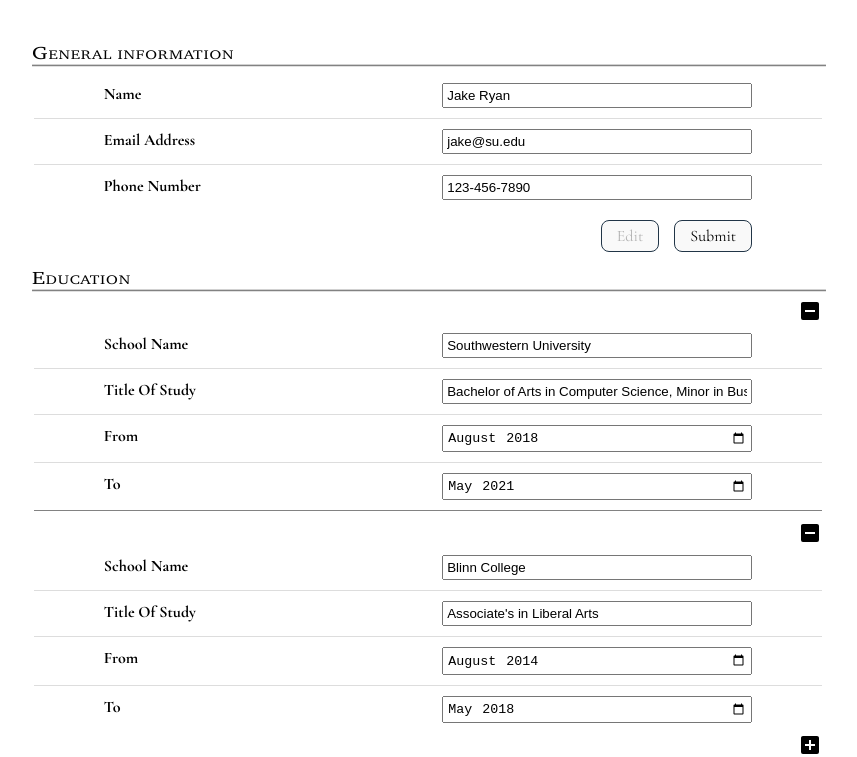
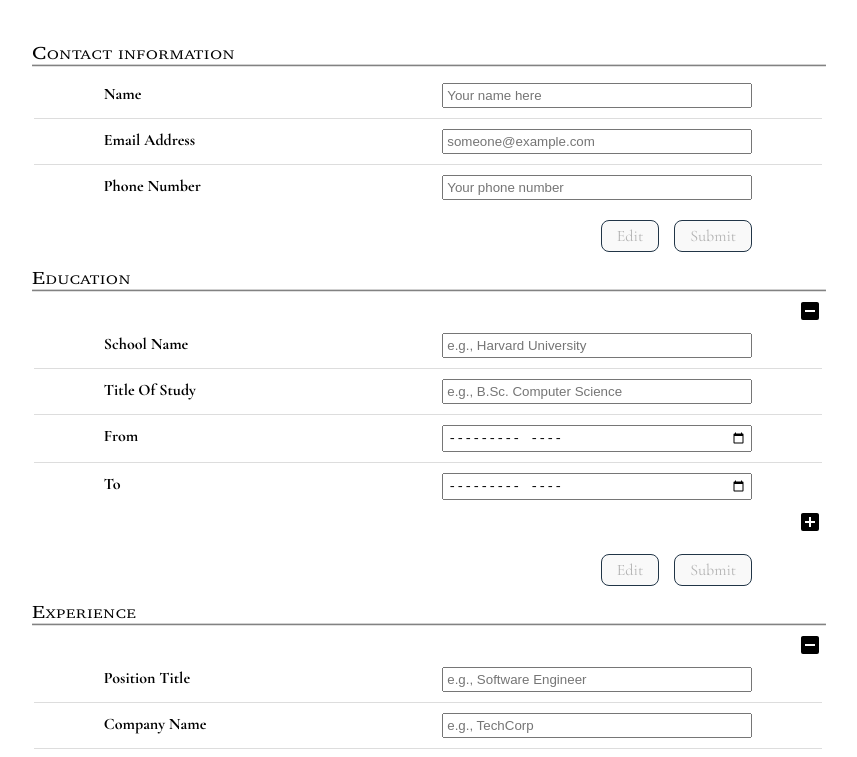
Before and after one commit to Maddily/cv-generator, a React (Vite) app: page / in a window 1280 px wide. Shown: the top 757 px of the page, without its empty margins (212-1069 px from the left). Built offline with nearby package versions, Linux system fonts and the light colour scheme.

Commit message:
Hide contact section header in preview mode

```diff
--- a/src/components/Form.jsx
+++ b/src/components/Form.jsx
@@ -30,45 +30,25 @@ export default function Form({
   setIsEditingPracticalExpCaller,
 }) {
   const [generalInfo, setgeneralInfo] = useState({
-    name: 'Jake Ryan',
-    email: 'jake@su.edu',
-    phone: '123-456-7890',
+    name: '',
+    email: '',
+    phone: '',
   });
   const [educationalExp, setEducationalExp] = useState([
     {
-      school: 'Southwestern University',
-      title: 'Bachelor of Arts in Computer Science, Minor in Business',
-      from: '2018-08',
-      to: '2021-05',
+      school: '',
+      title: '',
+      from: '',
+      to: '',
     },
-    {
-      school: 'Blinn College',
-      title: "Associate's in Liberal Arts",
-      from: '2014-08',
-      to: '2018-05',
-    }
   ]);
   const [practicalExp, setPracticalExp] = useState([
     {
-      company: 'Texas A&M University',
-      position: 'Undergraduate Research Assistant',
-      responsibilities: 'Developed a REST API using FastAPI and PostgreSQL to store data from learning management systems\nDeveloped a full-stack web application using Flask, React, PostgreSQL and Docker to analyze GitHub data\nExplored ways to visualize GitHub collaboration in a classroom setting',
-      from: '2020-06',
-      to: '2024-12',
-    },
-    {
-      company: 'Southwestern University',
-      position: 'Information Technology Support Specialist',
-      responsibilities: 'Communicate with managers to set up campus computers used on campus\nAssess and troubleshoot computer problems brought by students, faculty and staff\nMaintain upkeep of computers, classroom equipment, and 200 printers across campus',
-      from: '2018-09',
-      to: '2024-12',
-    },
-    {
-      company: 'Southwestern University',
-      position: 'Artificial Intelligence Research Assistant',
-      responsibilities: 'Explored methods to generate video game dungeons based off of The Legend of Zelda\nDeveloped a game in Java to test the generated dungeons\nContributed 50K+ lines of code to an established codebase via Git\nConducted a human subject study to determine which video game dungeon generation technique is enjoyable\nWrote an 8-page paper and gave multiple presentations on-campus\nPresented virtually to the World Conference on Computational Intelligence',
-      from: '2019-05',
-      to: '2019-07',
+      company: '',
+      position: '',
+      responsibilities: '',
+      from: '',
+      to: '',
     },
   ]);
 
@@ -119,10 +99,19 @@ export default function Form({
     return Object.values(exp).every((value) => value !== '');
   });
 
+  const generalLegend = document.querySelector('.contact');
+  if (generalLegend) {
+    if (!isEditingGeneralInfo) {
+      generalLegend.style.display = 'none';
+    } else {
+      generalLegend.style.display = 'block';
+    }
+  }
+
   return (
     <form>
       <Fieldset
-        legend="general information"
+        legend="contact information"
         filled={generalInfoFilled}
         isEditing={isEditingGeneralInfo}
         setIsEditingCaller={setIsEditingGeneralInfoCaller}
```
